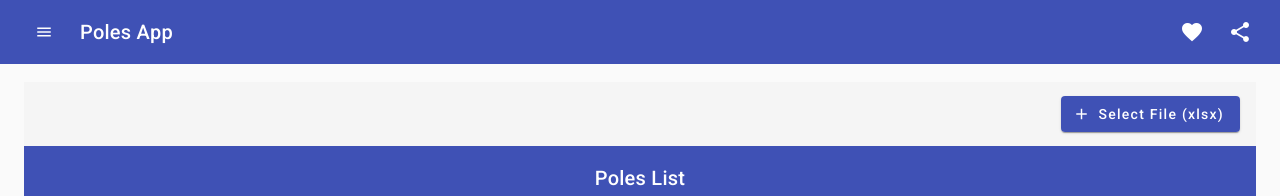
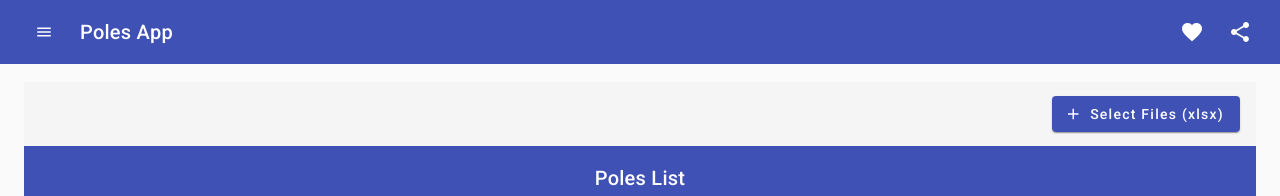
Before and after one commit to oscarMartinezMalo/PolesApp_FrontEnd, an Angular app: page /home in a window 1280 px wide. Shown: the top 196 px of the page. Built offline with nearby package versions, Linux system fonts and the light colour scheme; no server answers.

Commit message:
Un cambio

```diff
--- a/src/app/Components/upload-file/upload-file.component.html
+++ b/src/app/Components/upload-file/upload-file.component.html
@@ -16,7 +16,7 @@
             <input #fileInput type="file" style="display: none;" (change)="onFileSelected($event)">
             <button class="action-button" mat-flat-button color="primary"  type="button" (click)="fileInput.click(); showSpinner= true">
                 <mat-icon>add</mat-icon>
-                <span>Select File (xlsx)</span>
+                <span>Select Files (xlsx)</span>
                 <!-- <mat-spinner *ngIf="showSpinner" color="accent" diameter="20" style="display: inline-block;"></mat-spinner> -->
             </button>
               <span *ngIf="fileSelectedName" class="file-name" style="font-size: small;">{{fileSelectedName}}</span>
```
